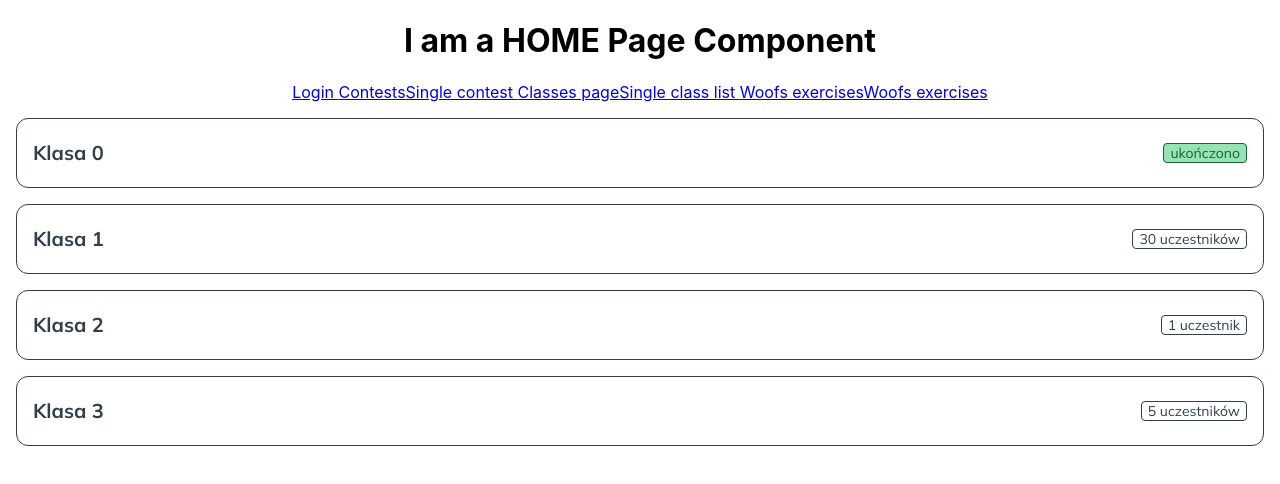
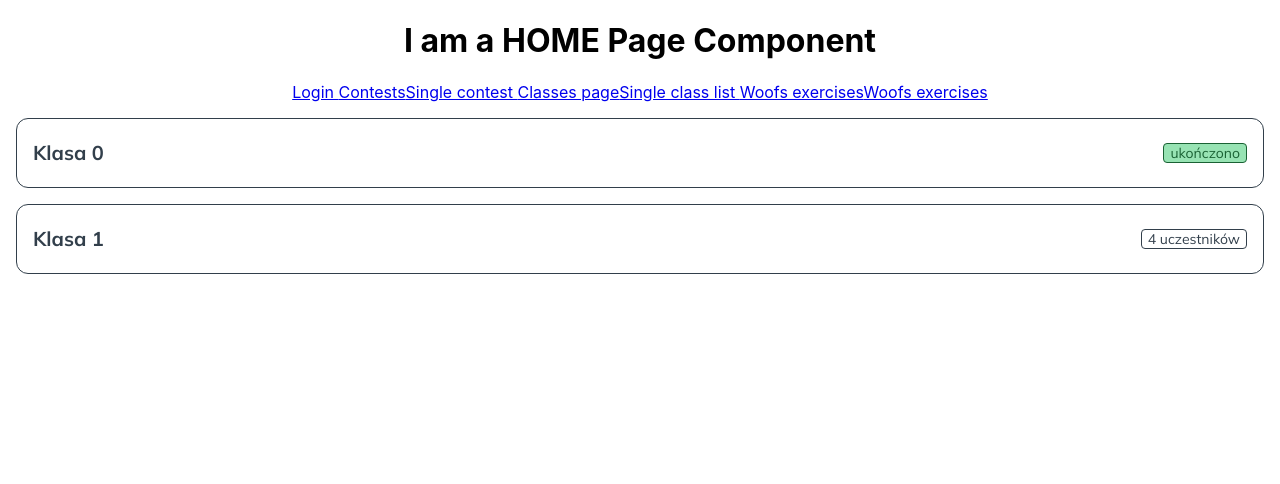
Before and after one commit to CC2021-WBL/GOOD-BOI-Application, a React (Create React App) app: page /contests/1/classes in a window 1280 px wide. Shown: the top 484 px of the page. Built offline with nearby package versions, Linux system fonts and the light colour scheme.

Commit message:
refactor code

```diff
--- a/src/Atoms/InButtonLabel.js
+++ b/src/Atoms/InButtonLabel.js
@@ -17,33 +17,29 @@ const LabelWrapper = styled.label`
   border-radius: 0.25rem;
   line-height: 1em;
   ${(props) =>
-    props.classCompleted || props.exerciseCompleted
+    props.isClassCompleted || props.areExercisesCompleted
       ? `background: #97E3B3; color: #1A6234;  border: solid 1px #1A6234;`
       : `background: transparent`};
 `;
 
 const InButtonLabel = (props) => {
-  const {
-    type,
-    classCompleted,
-    contestantsAmount,
-    exercisesAmount,
-    exercisesCompleted,
-  } = props;
+  const { type, classInfo, competitorInfo } = props;
+  const { contestantsAmount, isCompleted } = classInfo || [];
+  const { exercisesCompleted, exercisesAmount } = competitorInfo || [];
 
   const exercisesComplete =
     exercisesAmount !== undefined && exercisesCompleted === exercisesAmount;
 
   return (
     <LabelWrapper
-      classCompleted={classCompleted}
-      exerciseCompleted={exercisesComplete}
+      isClassCompleted={isCompleted}
+      areExercisesCompleted={exercisesComplete}
     >
-      {type === 'class' && classCompleted && <>ukończono</>}
-      {type === 'class' && !classCompleted && (
+      {type === 'class' && isCompleted && <>ukończono</>}
+      {type === 'class' && !isCompleted && (
         <>
-          {contestantsAmount}{' '}
-          {contestantsAmount === 1 ? `uczestnik` : `uczestników`}
+          {contestantsAmount}
+          {contestantsAmount === 1 ? ` uczestnik` : ` uczestników`}
         </>
       )}
       {type === 'competitor' && (
@@ -57,10 +53,8 @@ const InButtonLabel = (props) => {
 
 InButtonLabel.propTypes = {
   type: PropTypes.string,
-  classCompleted: PropTypes.bool,
-  contestantsAmount: PropTypes.number,
-  exercisesCompleted: PropTypes.number,
-  exercisesAmount: PropTypes.number,
+  classInfo: PropTypes.object,
+  competitorInfo: PropTypes.object,
 };
 
 export default InButtonLabel;
--- a/src/Data/TestData/test-data-classes.js
+++ b/src/Data/TestData/test-data-classes.js
@@ -1,28 +1,206 @@
-const classes = [
+const CLASSES = [
   {
     id: 'ddcb2781-2101-40b2-9739-a80a156d1c52',
-    classNumber: 0,
-    contestantsAmount: 15,
-    classCompleted: true,
+    name: 'Klasa 0',
+    pointsToGain: 140,
+    exercises: [
+      {
+        id: '64268e7d-a891-4cb6-841b-603dff67956d',
+        codeName: '0.1',
+        name: 'Socjalizacja',
+        pointsFactor: 1,
+        points: 0,
+        isRequiredToCompleteClass: true,
+      },
+      {
+        id: '6fbea288-3eef-40c4-8c89-80f655da6a23',
+        codeName: '0.2',
+        name: 'Waruj/Siad przez 1 minutę',
+        pointsFactor: 1,
+        points: 10,
+        isRequiredToCompleteClass: false,
+      },
+      {
+        id: '14eec3e6-cb8a-4988-b30e-9ab91e57e9a2',
+        codeName: '0.3',
+        name: 'Chodzenie przy nodze',
+        pointsFactor: 3,
+        points: 10,
+        isRequiredToCompleteClass: false,
+      },
+      {
+        id: '24fd9ab9-f008-47a0-bb8d-d5487bd03458',
+        codeName: '0.4',
+        name: 'Próba trzymania aportu',
+        pointsFactor: 2,
+        points: 10,
+        isRequiredToCompleteClass: false,
+      },
+      {
+        id: 'd342a963-1391-4aa3-8fa3-743a6eac4e28',
+        codeName: '0.5',
+        name: 'Przywołanie',
+        pointsFactor: 2,
+        points: 10,
+        isRequiredToCompleteClass: false,
+      },
+      {
+        id: 'd89f996a-7085-4a75-a42a-062bb952450c',
+        codeName: '0.6',
+        name: 'Obieganie 3 pachołków z przywołaniem',
+        pointsFactor: 3,
+        points: 10,
+        isRequiredToCompleteClass: false,
+      },
+      {
+        id: '3def9e5c-5420-44ef-b49b-5c8c54c5d326',
+        codeName: '0.7',
+        name: 'Zmiana pozycji',
+        pointsFactor: 1,
+        points: 10,
+        isRequiredToCompleteClass: false,
+      },
+      {
+        id: 'dcd2cd35-6fa5-4123-85b8-b027e1f842b6',
+        codeName: '0.8',
+        name: 'Wrażenie ogólne',
+        pointsFactor: 2,
+        points: 10,
+        isRequiredToCompleteClass: false,
+      },
+    ],
+    grading: [
+      {
+        description: 'Ocena doskonała',
+        percentageDescription: 'Minimum 80%',
+        grade: [112, 140],
+        isGivingPromotion: true,
+      },
+      {
+        description: 'Ocena bardzo dobra',
+        percentageDescription: 'Minimum 70%',
+        grade: [98, 111.5],
+        isGivingPromotion: false,
+      },
+      {
+        description: 'Ocena dobra',
+        percentageDescription: 'Minimum 50%',
+        grade: [70, 97.5],
+        isGivingPromotion: false,
+      },
+      {
+        description: 'Bez oceny',
+        percentageDescription: 'Bez oceny',
+        grade: [0, 69.5],
+        isGivingPromotion: false,
+      },
+    ],
   },
   {
-    id: 'fe42af04-e06c-4633-a9a7-f16850759ad3',
-    classNumber: 1,
-    contestantsAmount: 30,
-    classCompleted: false,
-  },
-  {
-    id: 'ceb50ac9-0c91-4a2a-a7ed-0305ff1af666',
-    classNumber: 2,
-    contestantsAmount: 1,
-    classCompleted: false,
-  },
-  {
-    id: '77827c4e-9209-4500-bf7b-7aa220eb2734',
-    classNumber: 3,
-    contestantsAmount: 5,
-    classCompleted: false,
+    id: '',
+    name: 'Klasa 1',
+    pointsToGain: 320,
+    exercises: [
+      {
+        id: '',
+        codeName: '1.1',
+        name: 'Siad w grupie przez 1 minutę, przewodnik w zasięgu wzroku',
+        pointsFactor: 3,
+        points: 10,
+        isRequiredToCompleteClass: true,
+      },
+      {
+        id: '',
+        codeName: '1.2',
+        name: 'Chodzenie przy nodze',
+        pointsFactor: 4,
+        points: 10,
+        isRequiredToCompleteClass: false,
+      },
+      {
+        id: '',
+        codeName: '1.3',
+        name: 'Stój lub siad lub waruj w marszu',
+        pointsFactor: 3,
+        points: 10,
+        isRequiredToCompleteClass: false,
+      },
+      {
+        id: '',
+        codeName: '1.4',
+        name: 'Przywołanie',
+        pointsFactor: 4,
+        points: 10,
+        isRequiredToCompleteClass: false,
+      },
+      {
+        id: '',
+        codeName: '1.5',
+        name: 'Wysyłanie psa do kwadratu',
+        pointsFactor: 4,
+        points: 10,
+        isRequiredToCompleteClass: false,
+      },
+      {
+        id: '',
+        codeName: '1.6',
+        name: 'Zmiany pozycji na odległość',
+        pointsFactor: 4,
+        points: 10,
+        isRequiredToCompleteClass: false,
+      },
+      {
+        id: '',
+        codeName: '1.7',
+        name: 'Aport koziołka i skok przez przeszkodę',
+        pointsFactor: 4,
+        points: 10,
+        isRequiredToCompleteClass: false,
+      },
+      {
+        id: '',
+        codeName: '1.8',
+        name: 'Obieganie grupy pachołkóww / walca z przywołaniem',
+        pointsFactor: 4,
+        points: 10,
+        isRequiredToCompleteClass: false,
+      },
+      {
+        id: '',
+        codeName: '1.9',
+        name: 'Wrażenie ogólne',
+        pointsFactor: 2,
+        points: 10,
+        isRequiredToCompleteClass: false,
+      },
+    ],
+    grading: [
+      {
+        description: 'Ocena doskonała',
+        percentageDescription: 'Minimum 80%',
+        grade: [256, 320],
+        isGivingPromotion: true,
+      },
+      {
+        description: 'Ocena bardzo dobra',
+        percentageDescription: 'Minimum 70%',
+        grade: [224, 255.5],
+        isGivingPromotion: false,
+      },
+      {
+        description: 'Ocena dobra',
+        percentageDescription: 'Minimum 60%',
+        grade: [192, 223.5],
+        isGivingPromotion: false,
+      },
+      {
+        description: 'Bez oceny',
+        percentageDescription: 'Bez oceny',
+        grade: [0, 191.5],
+        isGivingPromotion: false,
+      },
+    ],
   },
 ];
 
-export default classes;
+export default CLASSES;
--- a/src/Data/TestData/test-data-competitor.js
+++ b/src/Data/TestData/test-data-competitor.js
@@ -1,4 +1,4 @@
-const competitors = [
+const COMPETITORS = [
   {
     id: 'e8085155-6b82-41f4-a5e5-b4745c332ce2',
     nameOfCompetitor: 'Woof',
@@ -25,4 +25,4 @@ const competitors = [
   },
 ];
 
-export default competitors;
+export default COMPETITORS;
--- /dev/null
+++ b/src/Data/TestData/test-data-random-contest.js
@@ -0,0 +1,19 @@
+import CLASSES from './test-data-classes';
+import COMPETITORS from './test-data-competitor';
+
+const RANDOM_CONTEST = {
+  id: 'a0347677-c3c9-4edc-9d46-fed4a958fdc2',
+  city: 'Ciechanów',
+  address: 'Warszawska 57',
+  date: new Date(2022, 2, 8),
+  classes: [
+    { obedienceClass: CLASSES[0], competitors: COMPETITORS, isCompleted: true },
+    {
+      obedienceClass: CLASSES[1],
+      competitors: COMPETITORS,
+      isCompleted: false,
+    },
+  ],
+};
+
+export default RANDOM_CONTEST;
--- a/src/Molecules/ClassCompetitorButton.js
+++ b/src/Molecules/ClassCompetitorButton.js
@@ -25,32 +25,22 @@ const ClassCompetitorButtonWrapper = styled.button`
 `;
 
 const ClassCompetitorButton = (props) => {
-  const {
-    type,
-    classNumber,
-    classCompleted,
-    contestantsAmount,
-    no,
-    nameOfCompetitor,
-    exercisesCompleted,
-    exercisesAmount,
-  } = props;
+  const { type, classInfo, competitorInfo } = props;
+  const { name } = classInfo || [];
+  const { index, nameOfCompetitor } = competitorInfo || [];
 
   return (
     <ClassCompetitorButtonWrapper>
-      {type === 'class' && <>Klasa {classNumber}</>}
+      {type === 'class' && <>{name}</>}
       {type === 'competitor' && (
         <>
-          {no}. {nameOfCompetitor}
+          {index + 1}. {nameOfCompetitor}
         </>
       )}
-
       <InButtonLabel
         type={type}
-        classCompleted={classCompleted}
-        contestantsAmount={contestantsAmount}
-        exercisesCompleted={exercisesCompleted}
-        exercisesAmount={exercisesAmount}
+        classInfo={classInfo}
+        competitorInfo={competitorInfo}
       />
     </ClassCompetitorButtonWrapper>
   );
@@ -58,13 +48,8 @@ const ClassCompetitorButton = (props) => {
 
 ClassCompetitorButton.propTypes = {
   type: PropTypes.string,
-  classNumber: PropTypes.number,
-  classCompleted: PropTypes.bool,
-  no: PropTypes.number,
-  nameOfCompetitor: PropTypes.string,
-  contestantsAmount: PropTypes.number,
-  exercisesCompleted: PropTypes.number,
-  exercisesAmount: PropTypes.number,
+  classInfo: PropTypes.object,
+  competitorInfo: PropTypes.object,
 };
 
 export default ClassCompetitorButton;
--- a/src/Pages/ClassCompetitorsPage/ClassCompetitorsPage.js
+++ b/src/Pages/ClassCompetitorsPage/ClassCompetitorsPage.js
@@ -1,20 +1,26 @@
 import React from 'react';
 import ClassCompetitorButton from '../../Molecules/ClassCompetitorButton';
-import competitors from '../../Data/TestData/test-data-competitor';
+import RANDOM_CONTEST from '../../Data/TestData/test-data-random-contest';
 
 const ClassCompetitorsPage = () => {
   return (
     <>
-      {competitors.map((e, index) => (
-        <ClassCompetitorButton
-          type="competitor"
-          key={e.id}
-          no={index + 1}
-          nameOfCompetitor={e.nameOfCompetitor}
-          exercisesCompleted={e.exercisesCompleted}
-          exercisesAmount={e.exercisesAmount}
-        />
-      ))}
+      {RANDOM_CONTEST.classes[0].competitors.map((competitor, index) => {
+        const { nameOfCompetitor, exercisesCompleted, exercisesAmount } =
+          competitor;
+        return (
+          <ClassCompetitorButton
+            type="competitor"
+            key={competitor.id}
+            competitorInfo={{
+              index,
+              nameOfCompetitor,
+              exercisesCompleted,
+              exercisesAmount,
+            }}
+          />
+        );
+      })}
     </>
   );
 };
--- a/src/Pages/ClassesPage/ClassesPage.js
+++ b/src/Pages/ClassesPage/ClassesPage.js
@@ -1,20 +1,26 @@
 import React from 'react';
-import classes from '../../Data/TestData/test-data-classes';
-
 import ClassCompetitorButton from '../../Molecules/ClassCompetitorButton';
+import RANDOM_CONTEST from '../../Data/TestData/test-data-random-contest';
 
 const ClassesPage = () => {
   return (
     <>
-      {classes.map((e) => (
-        <ClassCompetitorButton
-          type="class"
-          key={e.id}
-          classNumber={e.classNumber}
-          contestantsAmount={e.contestantsAmount}
-          classCompleted={e.classCompleted}
-        />
-      ))}
+      {RANDOM_CONTEST.classes.map((classObject) => {
+        const { obedienceClass, competitors, isCompleted } = classObject;
+        const { id, name } = obedienceClass;
+
+        return (
+          <ClassCompetitorButton
+            type="class"
+            key={id}
+            classInfo={{
+              name,
+              contestantsAmount: competitors.length,
+              isCompleted,
+            }}
+          />
+        );
+      })}
     </>
   );
 };
```
Also changed, not shown: src/Data/TestData/test-data-classes2.js (deleted, +0 -101 lines).
